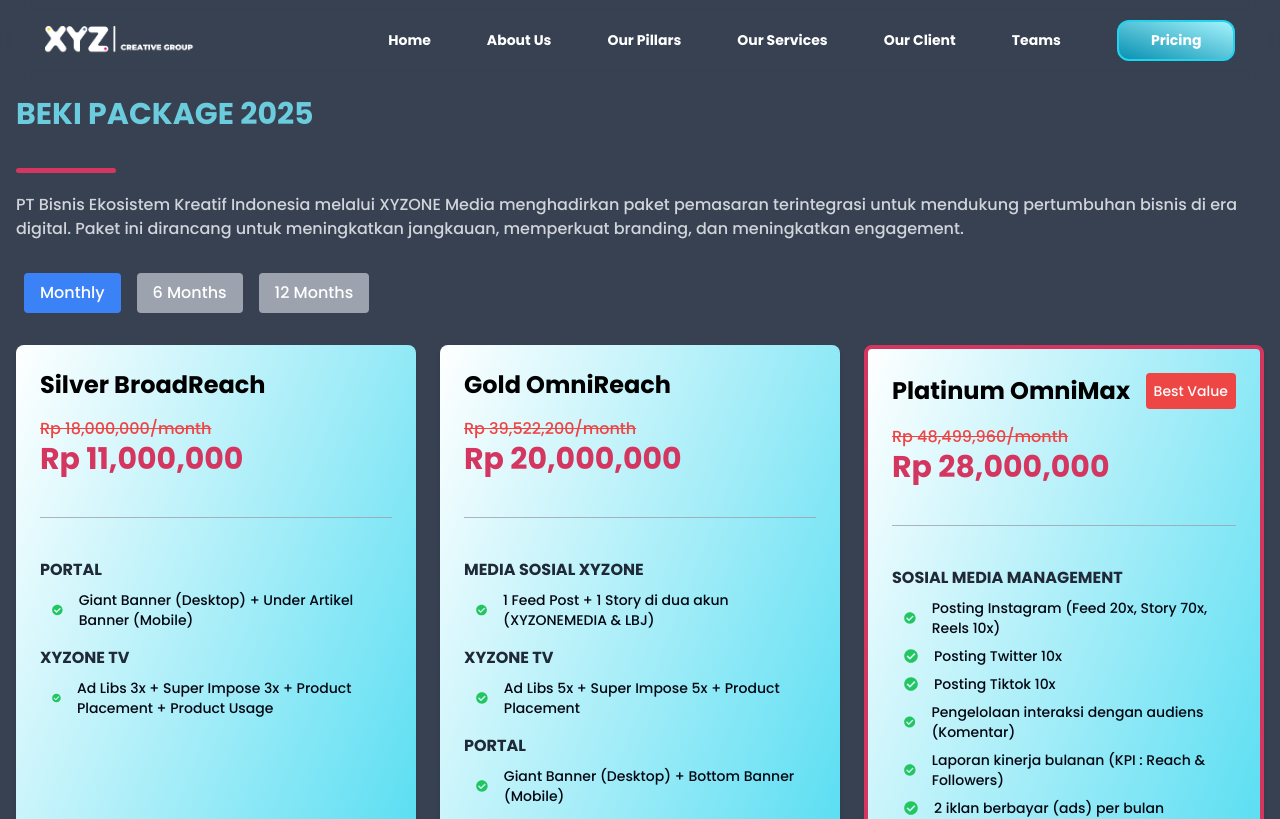
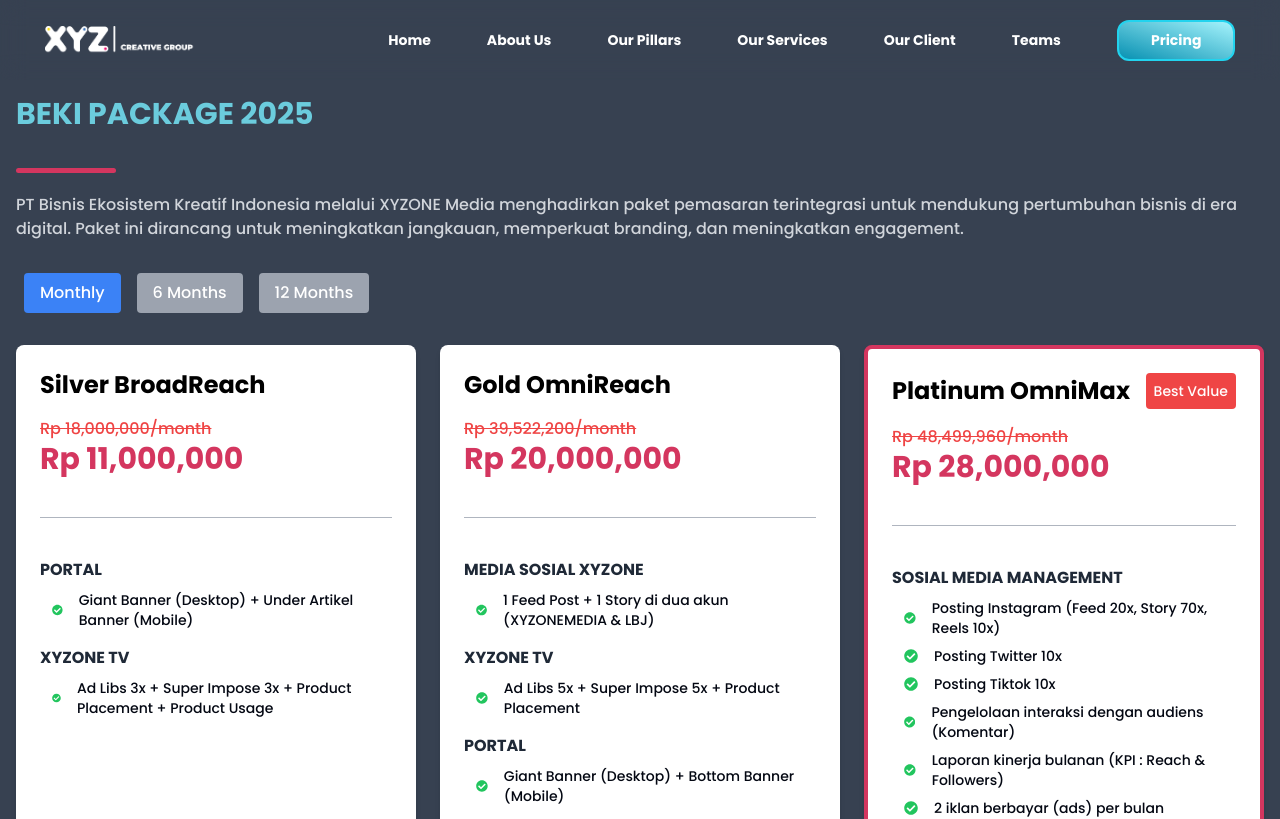
Before and after one commit to BLWARK/ujoheowasje0oqwaopepokdaskkxyz, a Next.js app: page /main/pricing in a window 1280 px wide. Shown: the top 819 px of the page. Built offline with nearby package versions, Linux system fonts and the light colour scheme.

Commit message:
change color

```diff
--- a/app/main/pricing/page.jsx
+++ b/app/main/pricing/page.jsx
@@ -27,7 +27,7 @@
     {
       name: 'Silver BroadReach',
       highlight: false,
-      cardColor: 'bg-gradient-to-br from-white to-cyan-400',
+      cardColor: 'bg-white',
       prices: {
         monthly: 'Rp 11,000,000',
         semiAnnual: 'Rp 62,500,000',
@@ -50,7 +50,7 @@
     {
       name: 'Gold OmniReach',
       highlight: false,
-      cardColor: 'bg-gradient-to-br from-white to-cyan-400',
+      cardColor: 'bg-white',
       prices: {
         monthly: 'Rp 20,000,000',
         semiAnnual: 'Rp 110,500,000',
@@ -77,7 +77,7 @@
     {
       name: 'Platinum OmniMax',
       highlight: true,
-      cardColor: 'bg-gradient-to-br from-white to-cyan-400',
+      cardColor: 'bg-white',
       prices: {
         monthly: 'Rp 28,000,000',
         semiAnnual: 'Rp 158,000,000',
@@ -113,7 +113,7 @@
     {
       name: 'Diamond ImpactReach',
       highlight: false,
-      cardColor: 'bg-gradient-to-br from-white to-cyan-400',
+      cardColor: 'bg-white',
       prices: {
         monthly: 'Rp 51,000,000',
         semiAnnual: 'Rp 283,500,000',
```
